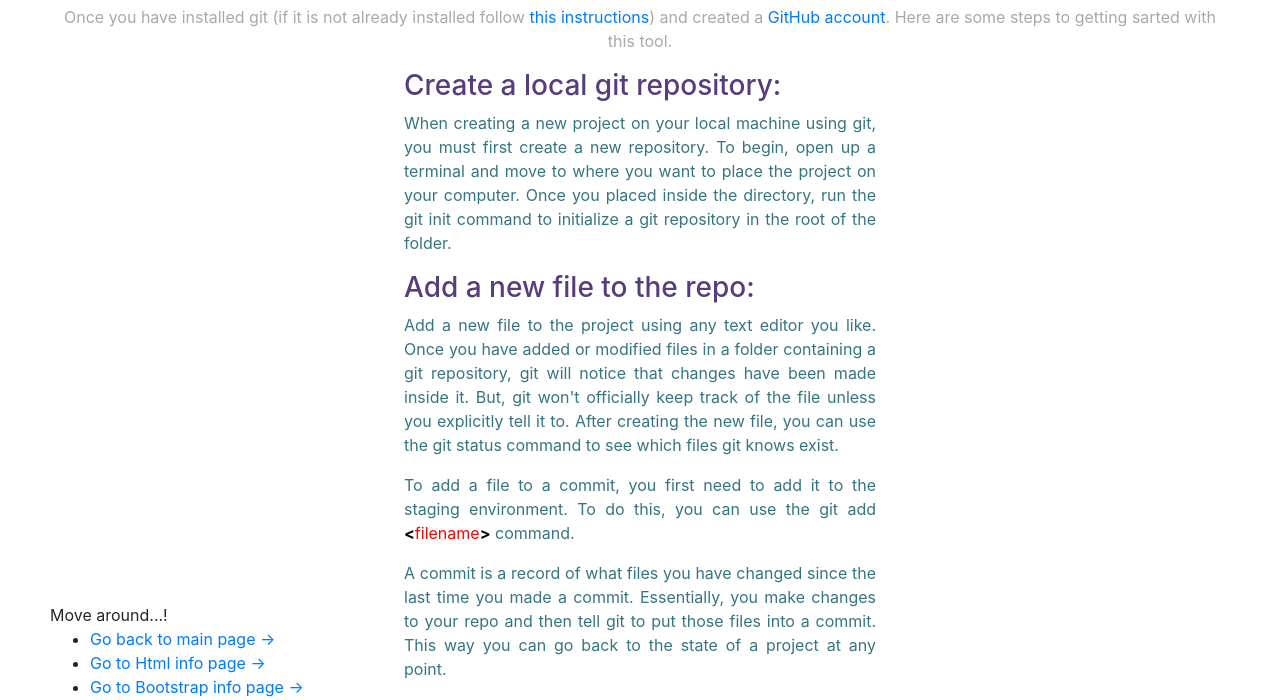
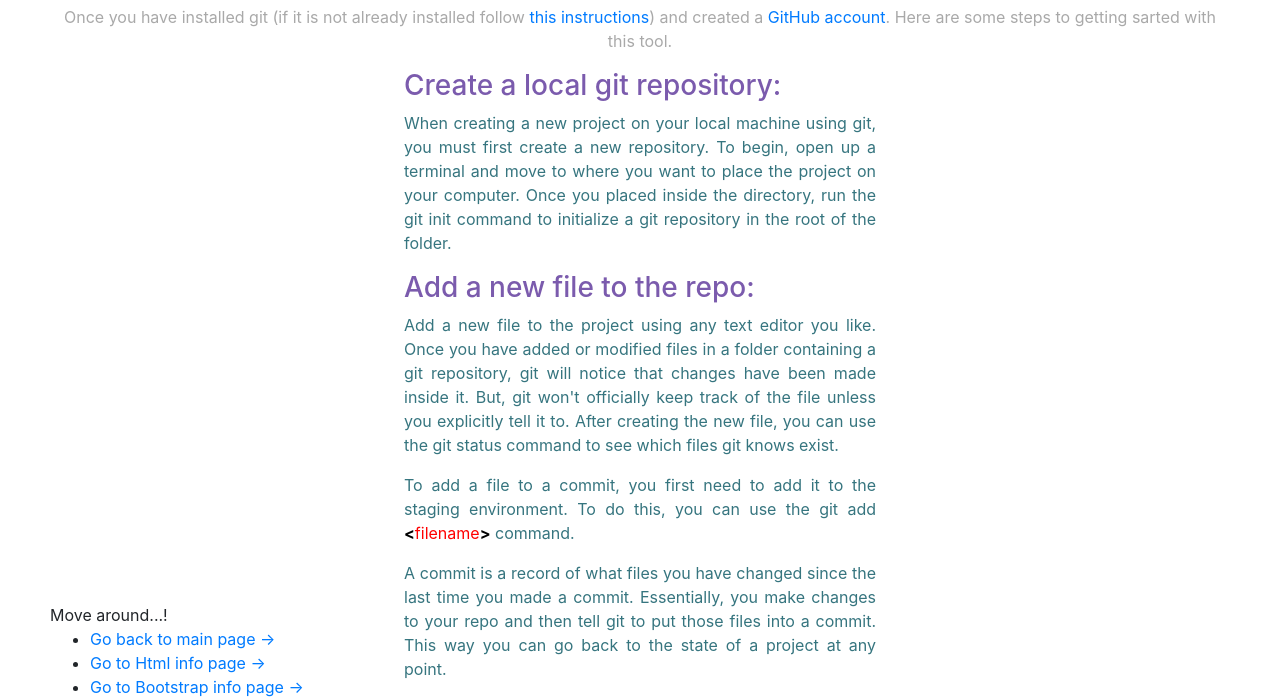
Before and after one commit to Cristopher95/project0, a plain HTML site: page page3.html in a window 1280 px wide. Shown: the part 91-791 px from the top of the page. Drawn offline with nearby package versions, Linux system fonts and the light colour scheme.

Commit message:
compiled scss again

```diff
--- a/mysass.scss
+++ b/mysass.scss
@@ -1,4 +1,4 @@
-$color: #563D7C;
+$color: #7b5bad;
 
 %gitText{
 	color: #36757F;
```
Also changed, not shown: mysass.css.
